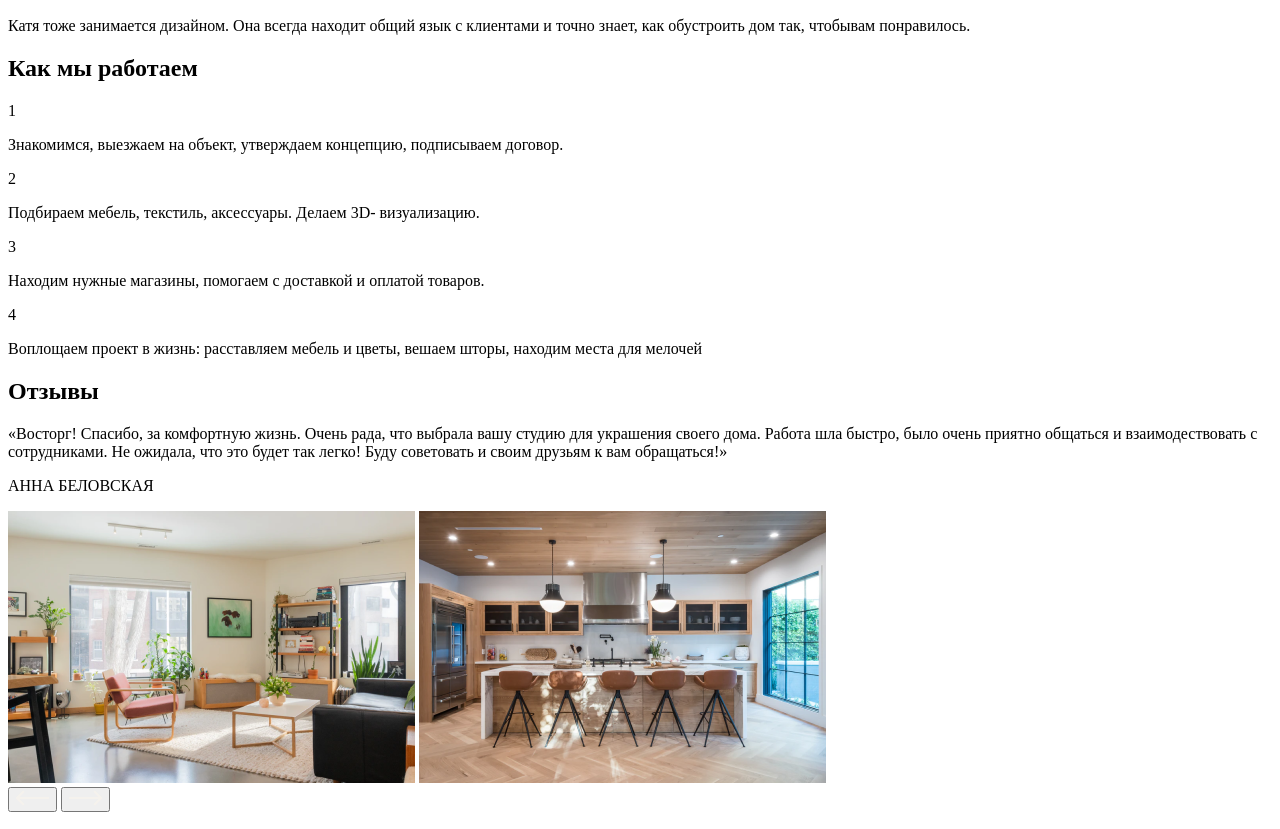
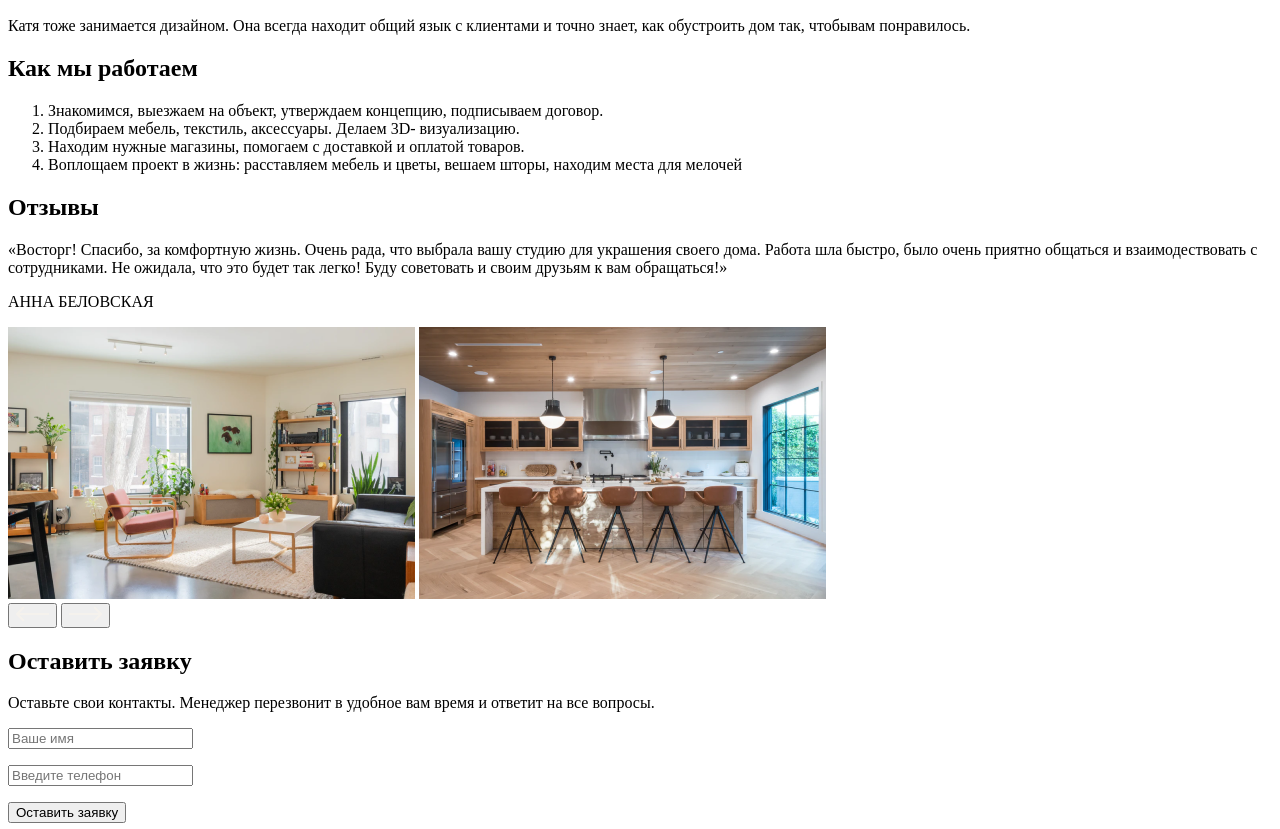
Before and after one commit to Serfit88/Marathon, a plain HTML site: page index.html in a window 1280 px wide. Shown: the part 3535-4364 px from the top of the page. Drawn offline with Linux system fonts and the light colour scheme.

Commit message:
Update index.html

```diff
--- a/index.html
+++ b/index.html
@@ -99,39 +99,17 @@
         <h2>Как мы работаем</h2>
         <div class="How me work">
             <div class="work-item">
-                <div class="work-item-number">
-                 <p>1</p>
-                </div>
-                <div class="work-item-text">
-                    <p>Знакомимся, выезжаем
-                        на объект, утверждаем концепцию, подписываем  договор.
-                    </p>
-                </div>
-                <div class="work-item-number">
-                    <p>2</p>
-                   </div>
-                   <div class="work-item-text">
-                    <p> Подбираем мебель, текстиль,  аксессуары. Делаем 3D-
-                        визуализацию.</p>
-                   </div>
-                   <div class="work-item-number">
-                    <p>3</p>
-                   </div>
-                   <div class="work-item-text">
-                       <p>Находим нужные магазины,  помогаем с доставкой
-                        и оплатой товаров.
-                       </p>
-                   </div>
-                   <div class="work-item-number">
-                    <p>4</p>
-                   </div>
-                   <div class="work-item-text">
-                       <p>Воплощаем проект в жизнь:
-                        расставляем мебель и цветы,  вешаем шторы, находим
-                        места для мелочей
-                       </p>
-                   </div>
-            </div>
+                <ol>
+                    <li>Знакомимся, выезжаем
+                        на объект, утверждаем концепцию, подписываем договор.</li>
+                    <li>Подбираем мебель, текстиль, аксессуары. Делаем 3D-
+                        визуализацию.</li>
+                    <li>Находим нужные магазины, помогаем с доставкой
+                        и оплатой товаров.</li>
+                    <li>Воплощаем проект в жизнь:
+                        расставляем мебель и цветы, вешаем шторы, находим места для мелочей</li>
+                </ol>
+
 
         </div>
 
```
